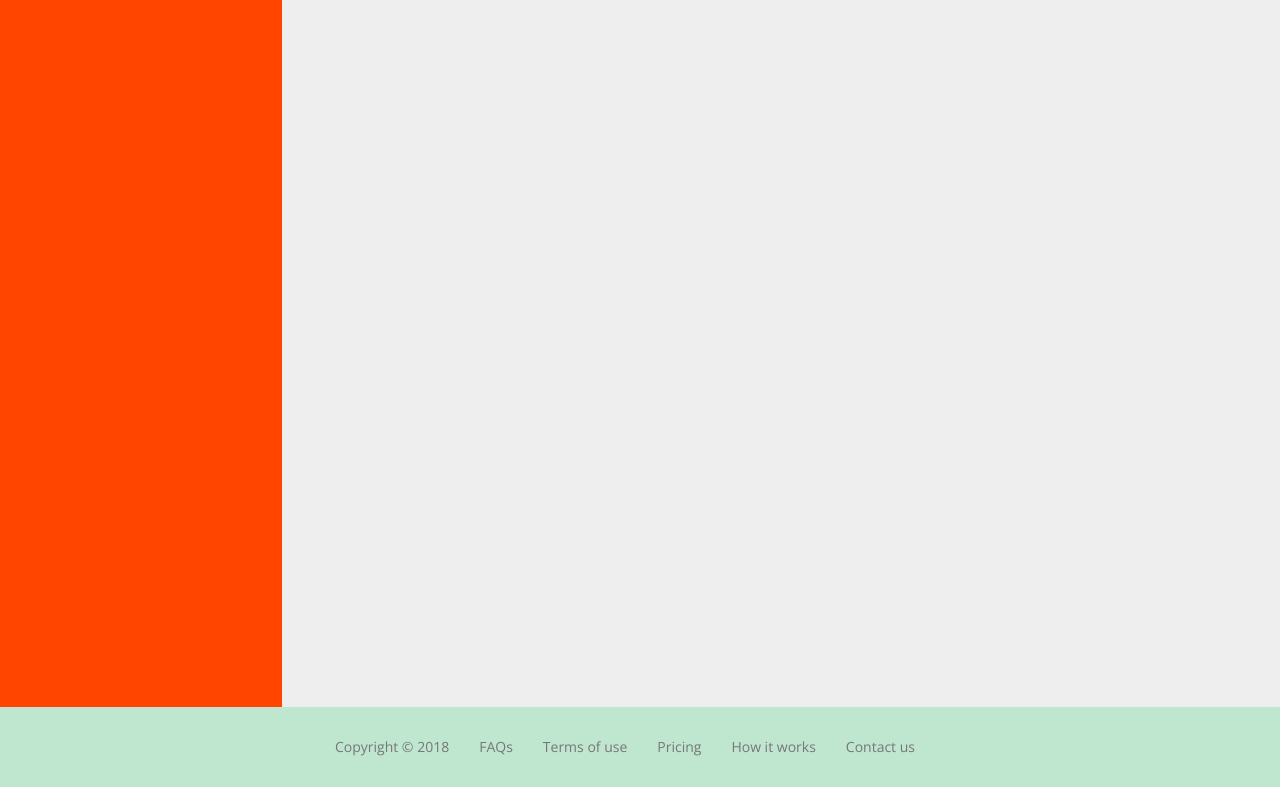
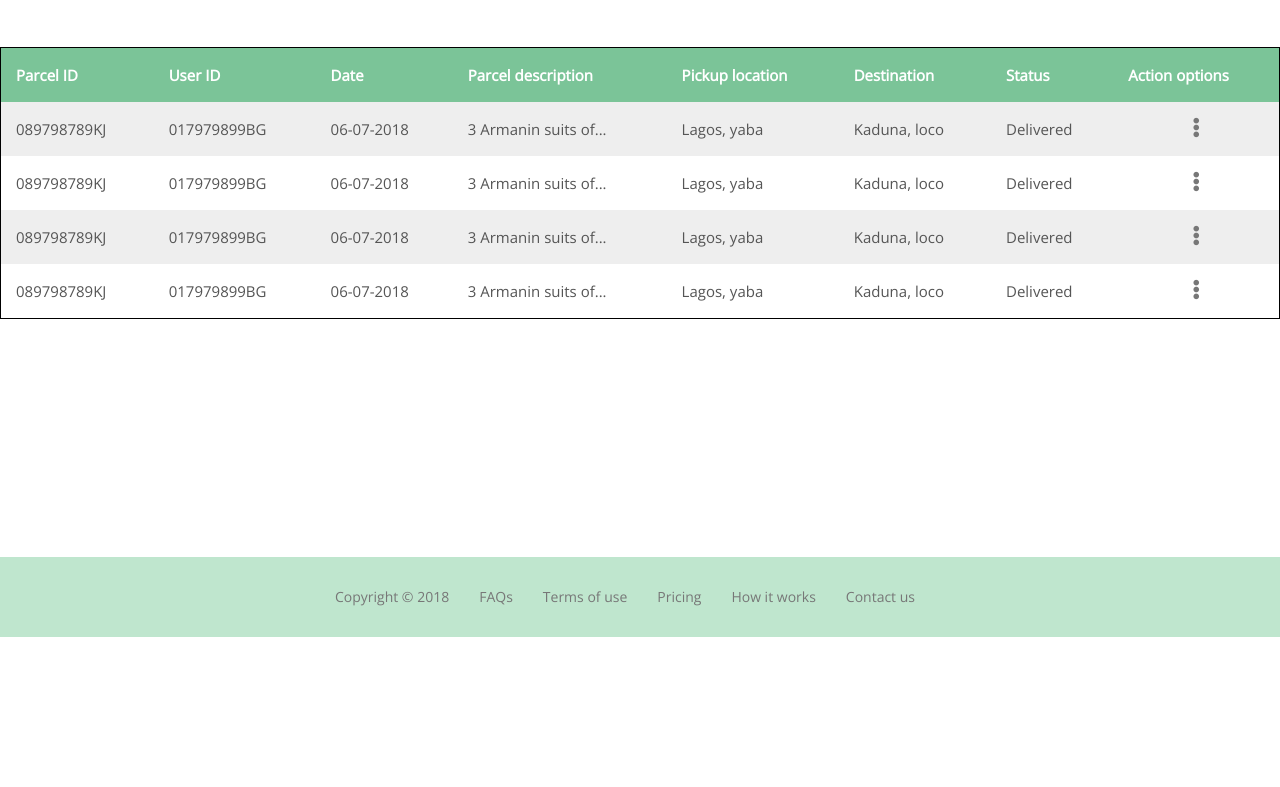
Before and after one commit to divinediscipline/send-it, a plain HTML site: page UI/admin.html in a window 1280 px wide. Shown: the part 163-950 px from the top of the page. After the commit the page ends 800 px from the top, so only its background shows below. Drawn offline with nearby package versions, Linux system fonts and the light colour scheme; a web font is replaced by a local one.

Commit message:
feat(client): add admin page
- add page where admin can view all delivery orders
- add control to view details of an order
- add control to change status of an order
- add control to change location of a n order

[Delivers #161946237]

```diff
--- a/UI/admin.html
+++ b/UI/admin.html
@@ -1,5 +1,6 @@
 <!DOCTYPE html>
 <html lang="en">
+
 <head>
   <meta charset="UTF-8">
   <meta name="viewport" content="width=device-width, initial-scale=1.0">
@@ -13,6 +14,7 @@
   <link href="https://fonts.googleapis.com/css?family=Pattaya" rel="stylesheet">
   <title>Document</title>
 </head>
+
 <body>
   <div class="admin-page">
     <div class="header">
@@ -32,13 +34,74 @@
       </nav>
     </div>
     <main class="page-layout">
-          <div class="admin-display">Admin area</div>
-          <div class="admin-table">
+      <h3 class="main-content__heading-primary">All delivery orders</h3>
+      <div class="table-container">
+      <table style="width:100%">
+        <tr>
+          <th>Parcel ID</th>
+          <th>User ID</th>
+          <th>Date</th>
+          <th>Parcel description</th>
+          <th>Pickup location</th>
+          <th>Destination</th>
+          <th>Status</th>
+          <th>Action options</th>
+        </tr>
+        <tr>
+          <td>089798789KJ</td>
+          <td>017979899BG</td>
+          <td>06-07-2018</td>
+          <td>3 Armanin suits of...</td>
+          <td>Lagos, yaba</td>
+          <td>Kaduna, loco</td>
+          <td>Delivered</td>
 
+            <div class="options-container" id="options-container">
+            <td class="table-icon-box"><i class="fas fa-ellipsis-v table-icon" id="table-icon"></i></td>
+            <div class="options-box" id="options-box">
+              <a href="" class="options-box__status">Change status</a>
+              <hr>
+              <a href="" class="options-box__location">Change location</a>
+              <hr>
+              <a href="" class="options-box__details">View details</a>
+            </div>
+          </div>
+        </tr>
+        <tr>
+          <td>089798789KJ</td>
+          <td>017979899BG</td>
+          <td>06-07-2018</td>
+          <td>3 Armanin suits of...</td>
+          <td>Lagos, yaba</td>
+          <td>Kaduna, loco</td>
+          <td>Delivered</td>
+          <td class="table-icon-box"><i class="fas fa-ellipsis-v table-icon"></i></td>
+        </tr>
+        <tr>
+          <td>089798789KJ</td>
+          <td>017979899BG</td>
+          <td>06-07-2018</td>
+          <td>3 Armanin suits of...</td>
+          <td>Lagos, yaba</td>
+          <td>Kaduna, loco</td>
+          <td>Delivered</td>
+          <td class="table-icon-box"><i class="fas fa-ellipsis-v table-icon"></i></td>
+        </tr>
+        <tr>
+          <td>089798789KJ</td>
+          <td>017979899BG</td>
+          <td>06-07-2018</td>
+          <td>3 Armanin suits of...</td>
+          <td>Lagos, yaba</td>
+          <td>Kaduna, loco</td>
+          <td>Delivered</td>
+          <td class="table-icon-box"><i class="fas fa-ellipsis-v table-icon"></i></td>
+        </tr>
+      </table>
     </div>
     </main>
 
-      <footer class="footer">
+    <footer class="footer fixed-footer">
       <span class="footer__legal">Copyright &copy; 2018</span>
       <span class="footer__faq">FAQs</span>
       <span class="footer__terms-of-use">Terms of use</span>
@@ -49,5 +112,7 @@
     </footer>
 
   </div>
+  <script src="./js/admin.js"></script>
 </body>
+
 </html>
--- a/UI/css/admin.css
+++ b/UI/css/admin.css
@@ -28,15 +28,99 @@
   border-radius: 100px;
   padding: .4rem 3rem;
 }
-.page-layout {
-  display: flex;
+
+.main-content__heading-primary {
+  font-size: 3rem;
+  text-align: center;
+  padding-top: 3rem;
+  color: #205334;
+}
+
+.main-content__heading-primary::after {
+  content: '';
+  height: 2px;
+  width: 7%;
+  background: #51BB7B;
+  display: block;
+  margin: 10px auto 0;
+}
+.table-container {
+  overflow-x:auto;
+}
+table {
+  margin: 5rem 0rem 10rem 0rem;
+  border: 1px solid black;
+  border-collapse: collapse;
+}
+.table-icon-box {
+  text-align: center;
+}
+.test {
+  position: relative;
+
+}
+.table-icon {
+  font-size: 2rem;
+  color: #777;
+}
+/* .table-icon:hover ~ .options-box {
+  display: block;
+} */
+.options-box {
+  background-color: orangered;
+  position: absolute;
+  right: 7rem;
+  background-color: #51BB7B;
+  min-width: 110px;
+  box-shadow: 0 8px 16px 0 rgba(0,0,0,0.2);
+  z-index: 1;
+  font-size: 1.2rem;
+  border: 1px solid #777;
+  display: none;
+}
+hr {
+  color: #222;
+}
+.options-box a {
+  color: #fff;
+  padding: 9px 16px;
+  text-decoration: none;
+  display: block;
+}
+.options-box a:hover {
+  background-color: #ddd;
+  color: #555;
+}
+td,
+th {
+  padding: 15px;
+}
+table tr:hover {
+  background-color: #f5f5f5;
+}
+
+th {
+  text-align: left;
+  font-weight: bold;
+  font-size: 1.5rem;
+}
+td {
+  color: #555;
+  font-size: 1.5rem;
+}
+table tr:nth-child(even) {
   background-color: #eee;
 }
-.admin-display {
-  flex: 0 0 22%;
-  background-color: orangered;
-  min-height: 100vh;
+table tr:nth-child(odd) {
+ background-color: #fff;
 }
-.admin-table {
-  flex: 1;
+table th {
+  background-color: rgb(123, 196, 152);
+  color: white;
 }
+.fixed-footer {
+  position: fixed;
+   left: 0;
+   bottom: 0;
+   width: 100%;
+}
--- /dev/null
+++ b/UI/js/admin.js
@@ -0,0 +1,11 @@
+
+
+
+const  mouseOver = () => {
+  document.getElementById("options-box").style.display="block";
+}
+document.getElementById('table-icon').addEventListener("mouseover", mouseOver);
+
+window.onclick = () => {
+  document.getElementById("options-box").style.display="none";
+}
```
Lines whose indentation alone changed are shown as unchanged.
